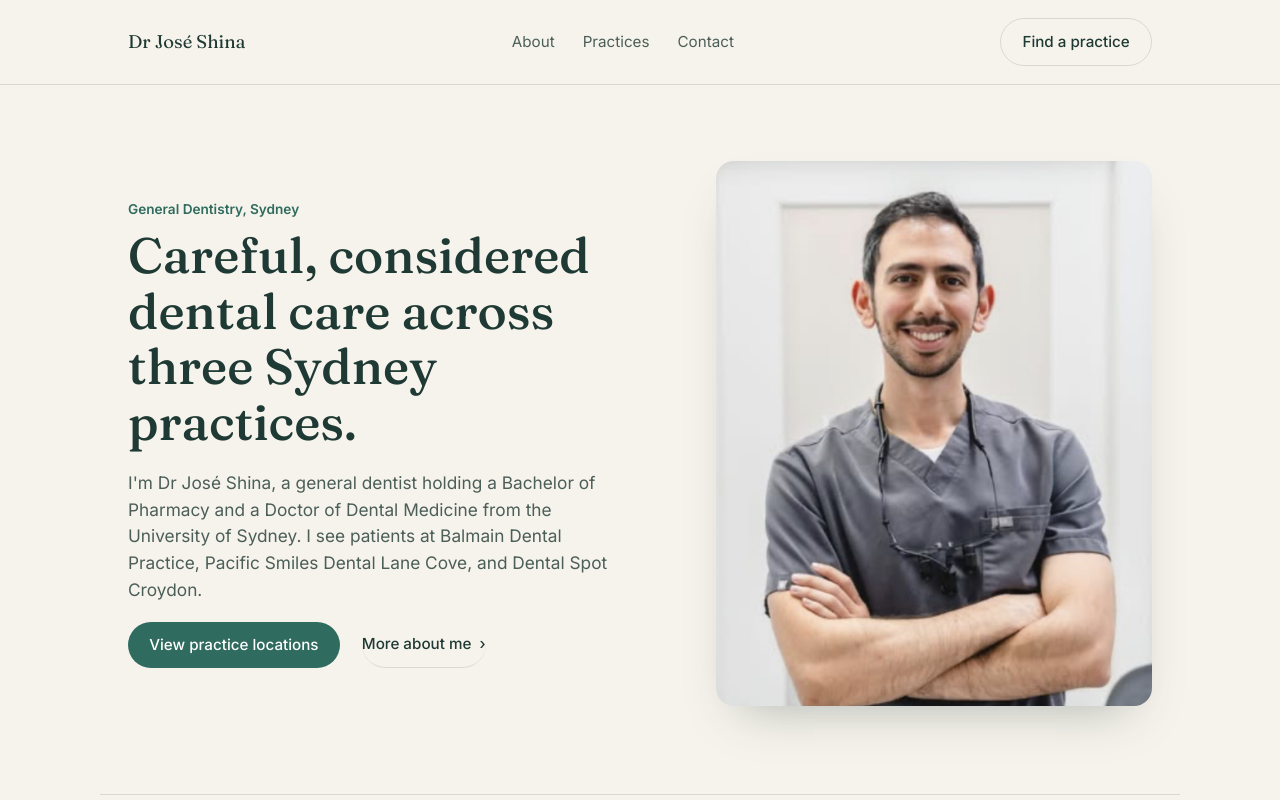
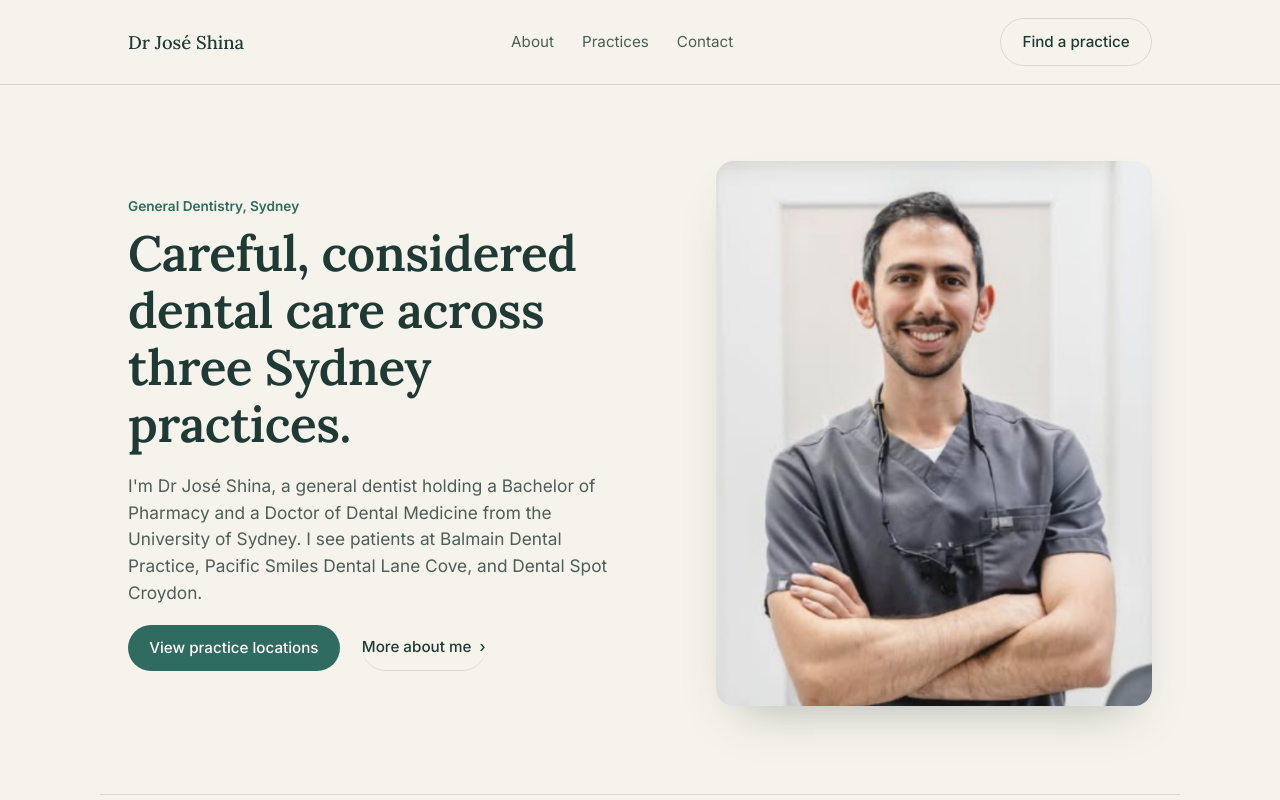
Before and after one commit to joseshina/Dr-Jose-Shina-Dental, a plain HTML site: page index.html in a window 1280 px wide. Shown: the top 800 px of the page. Drawn offline with Linux system fonts and the light colour scheme; files whose address does not match are found by name.

Commit message:
Add files via upload

```diff
--- a/index.html
+++ b/index.html
@@ -7,7 +7,7 @@
 <meta name="description" content="Dr José Shina, General Dentist (B.Pharm, DMD USYD), practising in Balmain, Lane Cove and Croydon, Sydney." />
 <link rel="preconnect" href="https://fonts.googleapis.com">
 <link rel="preconnect" href="https://fonts.gstatic.com" crossorigin>
-<link href="https://fonts.googleapis.com/css2?family=Fraunces:opsz,wght@9..144,400;9..144,500;9..144,600&family=Inter:wght@400;500;600&display=swap" rel="stylesheet">
+<link href="https://fonts.googleapis.com/css2?family=Lora:wght@500;600&family=Inter:wght@400;500;600&display=swap" rel="stylesheet">
 <link rel="stylesheet" href="style.css">
 </head>
 <body>
--- a/style.css
+++ b/style.css
@@ -10,7 +10,7 @@
   --white: #FFFFFF;
   --line: rgba(31,58,52,0.14);
 
-  --serif: "Fraunces", Georgia, serif;
+  --serif: "Lora", Georgia, serif;
   --sans: "Inter", -apple-system, BlinkMacSystemFont, "Segoe UI", sans-serif;
 
   --max: 1080px;
@@ -39,12 +39,13 @@ a{ color: inherit; }
 
 h1, h2, h3, h4{
   font-family: var(--serif);
-  font-weight: 500;
+  font-weight: 600;
   color: var(--ink);
   margin: 0 0 0.4em;
+  letter-spacing: -0.01em;
 }
 
-h1{ font-size: clamp(2.1rem, 4vw, 3.1rem); line-height: 1.12; font-weight: 500; }
+h1{ font-size: clamp(2.1rem, 4vw, 3.1rem); line-height: 1.15; font-weight: 600; }
 h2{ font-size: clamp(1.6rem, 3vw, 2.1rem); }
 h3{ font-size: 1.25rem; margin-bottom: 0.3em; }
 h4{ font-size: 1rem; margin-bottom: 0.25em; }
```
